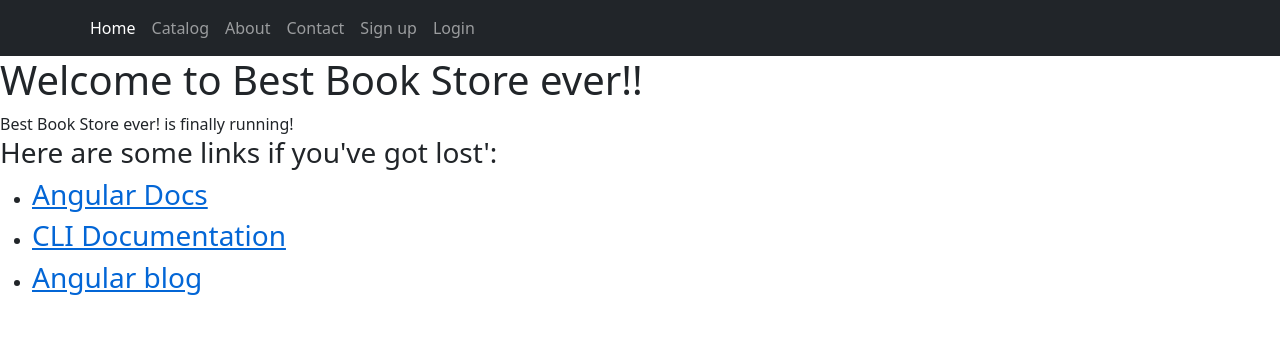
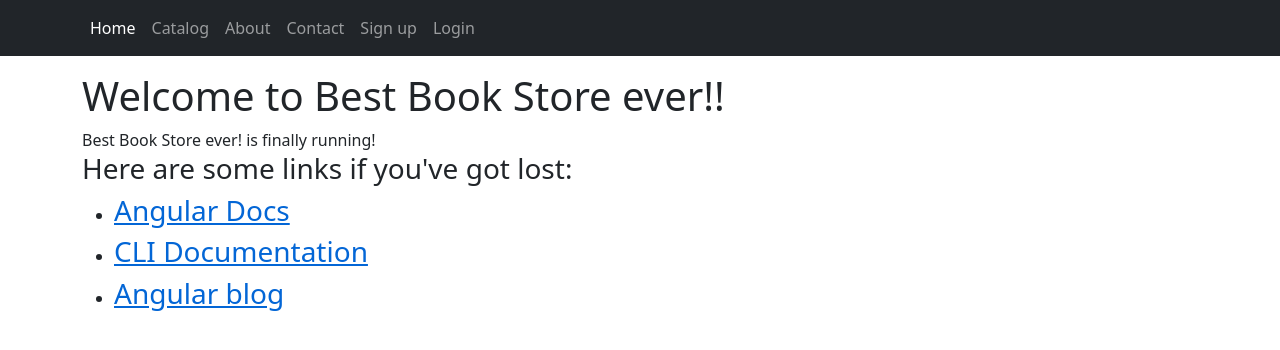
Before and after one commit to bakaYaR0/MVC-Angular, an Angular app in the folder BookStore v.0.3/BookStore v.0.3/ClientApp/: page /home in a window 1280 px wide. Shown: the top 350 px of the page. Built offline with nearby package versions, Linux system fonts and the light colour scheme.

Commit message:
making some basic adjustments in html of home, conatacts and about

```diff
--- a/BookStore v.0.3/BookStore v.0.3/ClientApp/src/app/components/about/about.component.html
+++ b/BookStore v.0.3/BookStore v.0.3/ClientApp/src/app/components/about/about.component.html
@@ -1,3 +1,4 @@
+<div class="container mt-3">
     <h2>Things to do</h2>
 
     <ul>
@@ -6,3 +7,4 @@
         <li>Managers domain (Add/Edit/Delete from catalog)</li>
         <li>Users domain (View Book details / add to cart / make order / view order / view profile)</li>
     </ul>
+</div>
--- a/BookStore v.0.3/BookStore v.0.3/ClientApp/src/app/components/contacts/contacts.component.html
+++ b/BookStore v.0.3/BookStore v.0.3/ClientApp/src/app/components/contacts/contacts.component.html
@@ -1,3 +1,4 @@
+<div class="container mt-3">
     <body id="page-top">
         <!-- Page Content-->
         <div class="container-fluid p-0">
@@ -22,3 +23,4 @@
             <hr class="m-0" />
         </div>
     </body>
+</div>
--- a/BookStore v.0.3/BookStore v.0.3/ClientApp/src/app/components/home/home.component.html
+++ b/BookStore v.0.3/BookStore v.0.3/ClientApp/src/app/components/home/home.component.html
@@ -1,19 +1,19 @@
-<div style="text-align:left" class="content">
-    <h1>
-        Welcome to {{title}}!
-    </h1>
-    <span style="display: block">{{ title }} is finally running!</span>
+<div class="container mt-3">
+    <div class="content">
+        <h1>Welcome to {{title}}!</h1>
+        <span>{{ title }} is finally running!</span>
     </div>
 
-<h3>Here are some links if you've got lost': </h3>
+    <h3>Here are some links if you've got lost: </h3>
     <ul>
         <li>
-        <h3><a target="_blank" rel="noopener" href="https://angular.io/docs">Angular Docs</a></h3>
+            <h3><a href="https://angular.io/docs">Angular Docs</a></h3>
         </li>
         <li>
-        <h3><a target="_blank" rel="noopener" href="https://angular.io/cli">CLI Documentation</a></h3>
+            <h3><a href="https://angular.io/cli">CLI Documentation</a></h3>
         </li>
         <li>
-        <h3><a target="_blank" rel="noopener" href="https://blog.angular.io/">Angular blog</a></h3>
+            <h3><a href="https://blog.angular.io/">Angular blog</a></h3>
         </li>
     </ul>
+</div>
```
Lines whose indentation alone changed are shown as unchanged.
